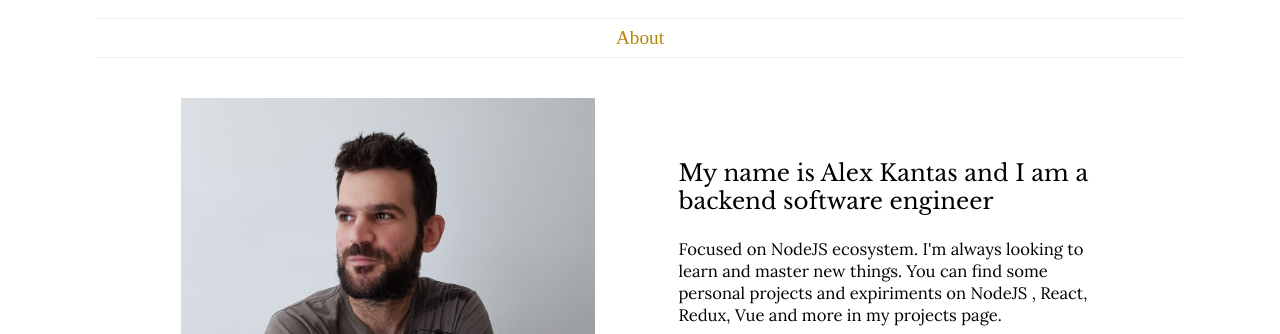
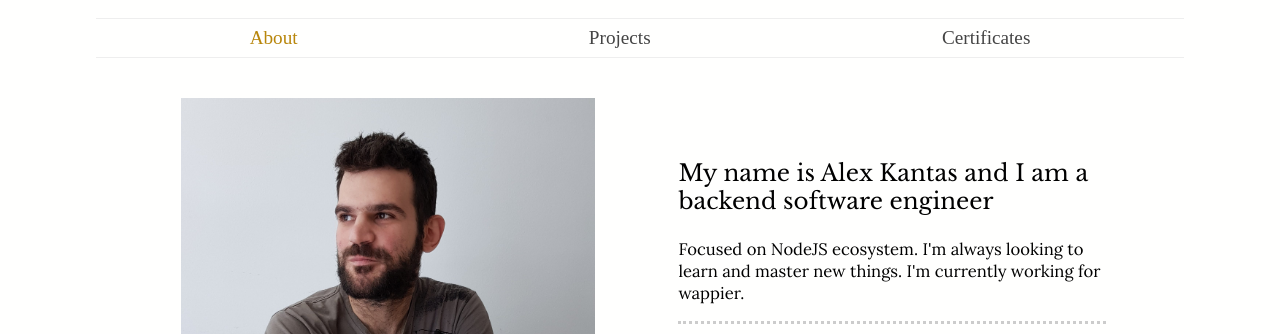
Before and after one commit to alexkantas/alexkantas.github.io, a plain HTML site: page index.html in a window 1280 px wide. Shown: the part 138-472 px from the top of the page. Drawn offline with nearby package versions, Linux system fonts and the light colour scheme; a web font is replaced by a local one.

Commit message:
add cerificates link on navbar

```diff
--- a/index.html
+++ b/index.html
@@ -20,7 +20,8 @@
         </header>
         <nav class="navbar">
             <a class="nav-element active" href="#">About</a>
-            <!-- <a class="nav-element" href="/projects">Projects</a> -->
+            <a class="nav-element" target="_blank"  href="https://projects.kantas.net">Projects</a>
+            <a class="nav-element" href="./certificates/index.html">Certificates</a>
         </nav>
         <section class="profileSection">
             <div class="profileImage">
@@ -33,8 +34,8 @@
                 <p class="infoHeader"> My name is Alex Kantas and I am a backend software engineer</p>
                 <p class="infoText">Focused on NodeJS ecosystem.
                     I'm always looking to learn and master new things.
-                    You can find some personal projects and expiriments on NodeJS , React, Redux, Vue and more in my
-                    projects page.</p>
+                    I'm currently working for wappier.
+                    </p>
                     <div class="social-logos">
                         <a title="Contact me on LinkedIn" href="https://www.linkedin.com/in/alexkantas/" target="_blank"><img src="./img/linkedin.png"></a>
                         <a title="Checkout my repositories on Github" href="https://github.com/alexkantas" target="_blank"><img src="./img/github.png"></a>
```
Also changed, not shown: certificates/index.html (+1 -0 lines).
